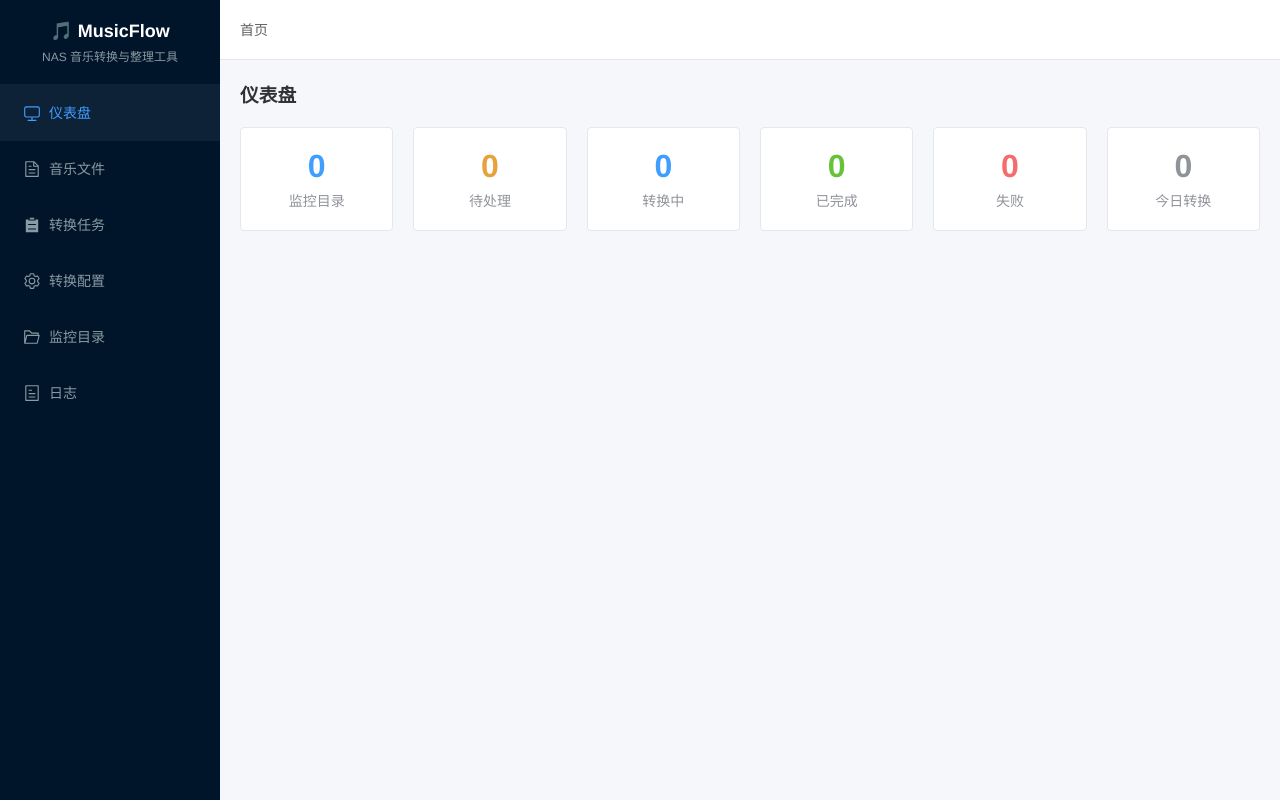
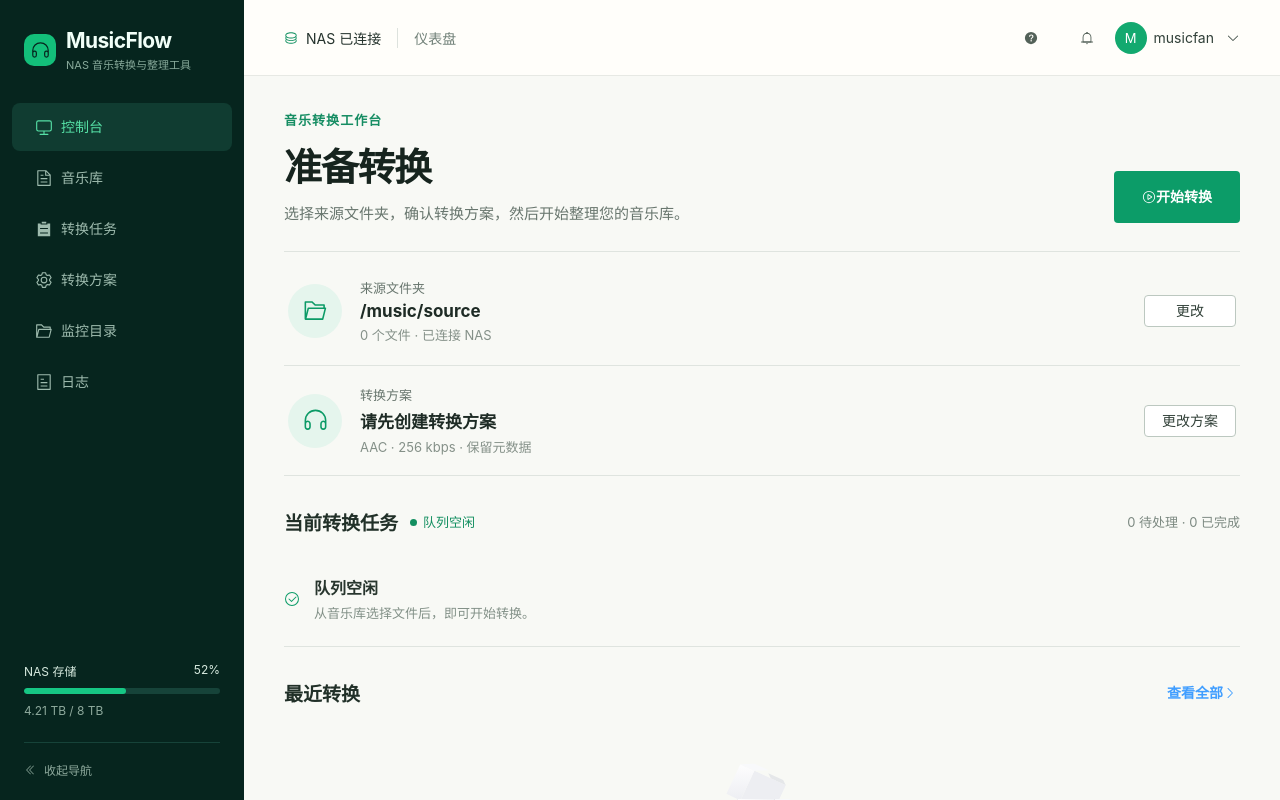
Before and after one commit to RedAnanas/MusicFlow, a Vue app in the folder frontend/: page / in a window 1280 px wide. Built offline with nearby package versions, Linux system fonts and the light colour scheme; no server answers.

Commit message:
feat: 重构前端控制台设计

```diff
--- a/frontend/src/App.vue
+++ b/frontend/src/App.vue
@@ -1,142 +1,40 @@
 <script setup lang="ts">
-import { RouterView } from 'vue-router'
+import { computed } from 'vue'
+import { RouterView, useRoute } from 'vue-router'
+
+const route = useRoute()
+const pageTitle = computed(() => ({ '/': '仪表盘', '/files': '音乐库', '/tasks': '转换任务', '/profiles': '转换方案', '/watch-folders': '监控目录', '/logs': '日志' }[route.path] || 'MusicFlow'))
 </script>
 
 <template>
   <el-container class="app-container">
-    <!-- 侧边栏 -->
-    <el-aside width="220px" class="app-aside">
-      <div class="logo">
-        <h2>🎵 MusicFlow</h2>
-        <p>NAS 音乐转换与整理工具</p>
-      </div>
-      <el-menu
-        :default-active="$route.path"
-        router
-        class="aside-menu"
-      >
-        <el-menu-item index="/">
-          <el-icon><Monitor /></el-icon>
-          <span>仪表盘</span>
-        </el-menu-item>
-        <el-menu-item index="/files">
-          <el-icon><Document /></el-icon>
-          <span>音乐文件</span>
-        </el-menu-item>
-        <el-menu-item index="/tasks">
-          <el-icon><List /></el-icon>
-          <span>转换任务</span>
-        </el-menu-item>
-        <el-menu-item index="/profiles">
-          <el-icon><Setting /></el-icon>
-          <span>转换配置</span>
-        </el-menu-item>
-        <el-menu-item index="/watch-folders">
-          <el-icon><FolderOpened /></el-icon>
-          <span>监控目录</span>
-        </el-menu-item>
-        <el-menu-item index="/logs">
-          <el-icon><Tickets /></el-icon>
-          <span>日志</span>
-        </el-menu-item>
+    <el-aside width="244px" class="app-aside">
+      <div class="logo"><div class="logo-mark"><el-icon><Headset /></el-icon></div><div><h1>MusicFlow</h1><p>NAS 音乐转换与整理工具</p></div></div>
+      <el-menu :default-active="$route.path" router class="aside-menu">
+        <el-menu-item index="/"><el-icon><Monitor /></el-icon><span>控制台</span></el-menu-item>
+        <el-menu-item index="/files"><el-icon><Document /></el-icon><span>音乐库</span></el-menu-item>
+        <el-menu-item index="/tasks"><el-icon><List /></el-icon><span>转换任务</span></el-menu-item>
+        <el-menu-item index="/profiles"><el-icon><Setting /></el-icon><span>转换方案</span></el-menu-item>
+        <el-menu-item index="/watch-folders"><el-icon><FolderOpened /></el-icon><span>监控目录</span></el-menu-item>
+        <el-menu-item index="/logs"><el-icon><Tickets /></el-icon><span>日志</span></el-menu-item>
       </el-menu>
+      <div class="aside-footer"><div class="storage-title"><span>NAS 存储</span><span>52%</span></div><el-progress :percentage="52" :show-text="false" :stroke-width="6" /><p>4.21 TB / 8 TB</p><div class="collapse-hint"><el-icon><DArrowLeft /></el-icon>收起导航</div></div>
     </el-aside>
-
-    <!-- 主内容区 -->
     <el-container class="main-container">
-      <el-header class="app-header">
-        <el-breadcrumb separator="/">
-          <el-breadcrumb-item :to="{ path: '/' }">首页</el-breadcrumb-item>
-        </el-breadcrumb>
-      </el-header>
-
-      <el-main class="app-main">
-        <RouterView />
-      </el-main>
+      <el-header class="app-header"><div class="header-status"><el-icon><Coin /></el-icon><span>NAS 已连接</span></div><div class="header-divider"></div><div class="header-title">{{ pageTitle }}</div><div class="header-actions"><el-button text circle aria-label="帮助"><el-icon><QuestionFilled /></el-icon></el-button><el-button text circle aria-label="通知"><el-icon><Bell /></el-icon></el-button><el-avatar :size="32">M</el-avatar><span class="user-name">musicfan</span><el-icon><ArrowDown /></el-icon></div></el-header>
+      <el-main class="app-main"><RouterView /></el-main>
     </el-container>
   </el-container>
 </template>
 
 <style>
-* {
-  margin: 0;
-  padding: 0;
-  box-sizing: border-box;
-}
-
-html, body {
-  height: 100%;
-  font-family: 'Helvetica Neue', Helvetica, 'PingFang SC', 'Hiragino Sans GB',
-    'Microsoft YaHei', Arial, sans-serif;
-}
-
-#app {
-  height: 100%;
-}
-
-.app-container {
-  height: 100vh;
-}
-
-.app-aside {
-  background-color: #001529;
-  color: #fff;
-}
-
-.logo {
-  padding: 20px;
-  text-align: center;
-  border-bottom: 1px solid #0d2137;
-}
-
-.logo h2 {
-  font-size: 18px;
-  margin-bottom: 5px;
-}
-
-.logo p {
-  font-size: 12px;
-  color: #889aa4;
-}
-
-.aside-menu {
-  border: none;
-  background-color: #001529;
-}
-
-.aside-menu .el-menu-item {
-  color: #889aa4 !important;
-  background-color: transparent !important;
-}
-
-.aside-menu .el-menu-item:hover {
-  background-color: #0d2137 !important;
-  color: #fff !important;
-}
-
-.aside-menu .el-menu-item.is-active {
-  color: #409eff !important;
-  background-color: #0d2137 !important;
-}
-
-.aside-menu .el-menu-item:active {
-  background-color: #0d2137 !important;
-}
-
-.main-container {
-  flex-direction: column;
-}
-
-.app-header {
-  background-color: #fff;
-  border-bottom: 1px solid #e6e6e6;
-  display: flex;
-  align-items: center;
-  padding: 0 20px;
-}
-
-.app-main {
-  background-color: #f5f7fa;
-  padding: 20px;
-}
+* { margin: 0; padding: 0; box-sizing: border-box; }
+html, body { height: 100%; font-family: Inter, 'PingFang SC', 'Hiragino Sans GB', 'Microsoft YaHei', Arial, sans-serif; }
+#app, .app-container { height: 100%; }
+.app-aside { position: relative; display: flex; flex-direction: column; background: #06251e; color: #fff; }
+.logo { display: flex; align-items: center; gap: 10px; padding: 28px 24px 24px; }.logo-mark { display: grid; width: 32px; height: 32px; place-items: center; border-radius: 10px; background: #13bf7a; color: #06251e; font-size: 19px; }.logo h1 { margin: 0 0 3px; color: #f1fff8; font-size: 21px; letter-spacing: -.6px; }.logo p { color: #88aa9b; font-size: 11px; }
+.aside-menu { flex: 1; padding: 4px 12px; border: none; background: transparent; }.aside-menu .el-menu-item { height: 48px; margin: 3px 0; border-radius: 8px; color: #9ebbae !important; background: transparent !important; }.aside-menu .el-menu-item:hover, .aside-menu .el-menu-item:active, .aside-menu .el-menu-item.is-active { background: #103c31 !important; }.aside-menu .el-menu-item:hover { color: #fff !important; }.aside-menu .el-menu-item.is-active { color: #56e0a6 !important; }
+.aside-footer { padding: 20px 24px 22px; color: #8da99c; font-size: 12px; }.storage-title { display: flex; justify-content: space-between; margin-bottom: 9px; color: #d7eadf; }.aside-footer .el-progress-bar__outer { background: #164339; }.aside-footer .el-progress-bar__inner { background: #16c784; }.aside-footer p { margin: 9px 0 24px; }.collapse-hint { display: flex; gap: 8px; align-items: center; padding-top: 18px; border-top: 1px solid #164339; }
+.main-container { flex-direction: column; }.app-header { display: flex; gap: 16px; align-items: center; height: 76px; padding: 0 40px; background: #fffefa; border-bottom: 1px solid #e7e9e4; }.app-main { padding: 0 40px 44px; background: #f8f9f5; }.header-status { display: flex; gap: 8px; align-items: center; color: #25332d; font-size: 14px; }.header-status .el-icon { color: #179365; }.header-divider { width: 1px; height: 20px; background: #dde2dd; }.header-title { color: #718078; font-size: 14px; }.header-actions { display: flex; gap: 12px; align-items: center; margin-left: auto; color: #314039; font-size: 14px; }.header-actions .el-button { color: #536158; }.header-actions .el-avatar { background: #13a96f; color: #fff; font-size: 13px; }.user-name { margin-left: -5px; }
+@media (max-width: 900px) { .app-aside { width: 72px !important; }.logo { justify-content: center; padding: 22px 12px; }.logo > div:last-child, .aside-menu span, .aside-footer, .header-title, .user-name, .header-divider { display: none; }.aside-menu { padding: 4px 8px; }.aside-menu .el-menu-item { justify-content: center; padding: 0 !important; }.app-header, .app-main { padding-left: 24px; padding-right: 24px; } }
 </style>
--- a/frontend/src/views/Dashboard.vue
+++ b/frontend/src/views/Dashboard.vue
@@ -1,203 +1,39 @@
 <script setup lang="ts">
-import { onMounted, ref } from 'vue'
+import { computed, onMounted } from 'vue'
+import { useRouter } from 'vue-router'
 import { useAppStore } from '../stores/app'
 
 const store = useAppStore()
-
-const stats = ref({
-  watchFolders: 0,
-  pending: 0,
-  converting: 0,
-  completed: 0,
-  failed: 0,
-  todayConverted: 0,
-})
-
-const currentTask = ref<{
-  filename: string
-  progress: number
-  codec: string
-  bitrate: string
-  eta: string
-} | null>(null)
-
-onMounted(async () => {
-  await Promise.all([
-    store.fetchFiles(),
-    store.fetchTasks(),
-    store.fetchWatchFolders(),
-  ])
-
-  // 计算统计数据
-  stats.value.watchFolders = store.watchFolders.length
-  stats.value.pending = store.tasks.filter(task => task.status === 'waiting').length
-  stats.value.converting = store.tasks.filter(task => task.status === 'converting').length
-  stats.value.completed = store.tasks.filter(task => task.status === 'success').length
-  stats.value.failed = store.tasks.filter(task => task.status === 'failed').length
-
-  // 获取当前转换任务
-  const activeTask = store.tasks.find(t => t.status === 'converting')
-  if (activeTask) {
-    currentTask.value = {
-      filename: activeTask.sourceFile.split('/').pop() || '',
-      progress: activeTask.progress || 0,
-      codec: 'AAC',
-      bitrate: '256kbps',
-      eta: '12秒',
-    }
-  }
-})
+const router = useRouter()
+const currentTask = computed(() => store.tasks.find(task => task.status === 'converting'))
+const waitingTasks = computed(() => store.tasks.filter(task => task.status === 'waiting').length)
+const completedTasks = computed(() => store.tasks.filter(task => task.status === 'success').length)
+const recentTasks = computed(() => store.tasks.filter(task => ['success', 'converting', 'waiting'].includes(task.status)).slice(0, 4))
+const fileName = (path?: string) => path?.split('/').pop() || '--'
+const taskStatus = (status: string) => ({ success: '已完成', converting: '转换中', waiting: '等待中' }[status] || status)
+const formatTime = (time?: string) => time ? new Date(time).toLocaleString('zh-CN', { hour: '2-digit', minute: '2-digit' }) : '刚刚'
+onMounted(() => Promise.all([store.fetchFiles(), store.fetchTasks(), store.fetchProfiles(), store.fetchWatchFolders()]))
 </script>
 
 <template>
   <div class="dashboard">
-    <h1>仪表盘</h1>
-
-    <!-- 统计卡片 -->
-    <el-row :gutter="20" class="stats-row">
-      <el-col :span="4">
-        <el-card shadow="hover" class="stat-card">
-          <div class="stat-value">{{ stats.watchFolders }}</div>
-          <div class="stat-label">监控目录</div>
-        </el-card>
-      </el-col>
-      <el-col :span="4">
-        <el-card shadow="hover" class="stat-card pending">
-          <div class="stat-value">{{ stats.pending }}</div>
-          <div class="stat-label">待处理</div>
-        </el-card>
-      </el-col>
-      <el-col :span="4">
-        <el-card shadow="hover" class="stat-card converting">
-          <div class="stat-value">{{ stats.converting }}</div>
-          <div class="stat-label">转换中</div>
-        </el-card>
-      </el-col>
-      <el-col :span="4">
-        <el-card shadow="hover" class="stat-card completed">
-          <div class="stat-value">{{ stats.completed }}</div>
-          <div class="stat-label">已完成</div>
-        </el-card>
-      </el-col>
-      <el-col :span="4">
-        <el-card shadow="hover" class="stat-card failed">
-          <div class="stat-value">{{ stats.failed }}</div>
-          <div class="stat-label">失败</div>
-        </el-card>
-      </el-col>
-      <el-col :span="4">
-        <el-card shadow="hover" class="stat-card today">
-          <div class="stat-value">{{ stats.todayConverted }}</div>
-          <div class="stat-label">今日转换</div>
-        </el-card>
-      </el-col>
-    </el-row>
-
-    <!-- 当前任务 -->
-    <el-card v-if="currentTask" class="current-task-card">
-      <template #header>
-        <div class="card-header">
-          <span>当前任务</span>
-        </div>
-      </template>
-
-      <div class="current-task">
-        <div class="task-info">
-          <h3>{{ currentTask.filename }}</h3>
-          <p>{{ currentTask.codec }} {{ currentTask.bitrate }}</p>
-          <p>预计剩余 {{ currentTask.eta }}</p>
-        </div>
-        <el-progress
-          :percentage="currentTask.progress"
-          :status="currentTask.progress === 100 ? 'success' : ''"
-          :stroke-width="20"
-          class="task-progress"
-        />
-      </div>
-    </el-card>
-
+    <section class="dashboard-intro"><div><p class="eyebrow">音乐转换工作台</p><h1>准备转换</h1><p>选择来源文件夹，确认转换方案，然后开始整理您的音乐库。</p></div><el-button type="primary" size="large" @click="router.push('/files')"><el-icon><VideoPlay /></el-icon>开始转换</el-button></section>
+    <section class="setup-list">
+      <div class="setup-row"><div class="setup-icon"><el-icon><FolderOpened /></el-icon></div><div class="setup-content"><span>来源文件夹</span><strong>{{ store.settings.musicSourceDir }}</strong><small>{{ store.files.length }} 个文件 · 已连接 NAS</small></div><el-button plain @click="router.push('/files')">更改</el-button></div>
+      <div class="setup-row"><div class="setup-icon"><el-icon><Headset /></el-icon></div><div class="setup-content"><span>转换方案</span><strong>{{ store.profiles[0]?.name || '请先创建转换方案' }}</strong><small>{{ store.profiles[0]?.codec || 'AAC' }} · {{ store.profiles[0]?.bitrate ? `${store.profiles[0].bitrate / 1000} kbps` : '256 kbps' }} · 保留元数据</small></div><el-button plain @click="router.push('/profiles')">更改方案</el-button></div>
+    </section>
+    <section class="activity-heading"><div><h2>当前转换任务</h2><span class="live-dot">{{ currentTask ? '转换中' : '队列空闲' }}</span></div><div class="activity-summary">{{ waitingTasks }} 待处理 · {{ completedTasks }} 已完成</div></section>
+    <section v-if="currentTask" class="active-task"><div class="track-art"><el-icon><Headset /></el-icon></div><div class="active-file"><strong>{{ fileName(currentTask.source_file) }}</strong><span>{{ currentTask.source_file }}</span><small>{{ currentTask.profile_id }} · 正在处理</small></div><b class="progress-number">{{ currentTask.progress || 0 }}%</b><div class="progress-block"><el-progress :percentage="currentTask.progress || 0" :show-text="false" :stroke-width="10" /><span>正在转换 · 输出至 {{ currentTask.output_file || '默认输出目录' }}</span></div></section>
+    <section v-else class="empty-task"><el-icon><CircleCheck /></el-icon><div><strong>队列空闲</strong><span>从音乐库选择文件后，即可开始转换。</span></div></section>
+    <section class="recent-section"><div class="recent-heading"><h2>最近转换</h2><el-button link type="primary" @click="router.push('/tasks')">查看全部<el-icon><ArrowRight /></el-icon></el-button></div><div v-if="recentTasks.length" class="recent-table"><div class="recent-row recent-label"><span>文件名</span><span>来源</span><span>状态</span><span>时间</span></div><div v-for="task in recentTasks" :key="task.id" class="recent-row"><strong>{{ fileName(task.source_file) }}</strong><span>{{ task.source_file }}</span><el-tag :type="task.status === 'success' ? 'success' : task.status === 'converting' ? 'primary' : 'warning'" effect="plain">{{ taskStatus(task.status) }}</el-tag><span>{{ formatTime(task.end_time || task.start_time) }}</span></div></div><el-empty v-else description="暂无转换记录" :image-size="72" /></section>
   </div>
 </template>
 
 <style scoped>
-.dashboard {
-  padding: 0;
-}
-
-h1 {
-  margin-bottom: 20px;
-  color: #303133;
-}
-
-.stats-row {
-  margin-bottom: 20px;
-}
-
-.stat-card {
-  text-align: center;
-}
-
-.stat-value {
-  font-size: 32px;
-  font-weight: bold;
-  color: #409eff;
-  margin-bottom: 5px;
-}
-
-.stat-card.pending .stat-value {
-  color: #e6a23c;
-}
-
-.stat-card.converting .stat-value {
-  color: #409eff;
-}
-
-.stat-card.completed .stat-value {
-  color: #67c23a;
-}
-
-.stat-card.failed .stat-value {
-  color: #f56c6c;
-}
-
-.stat-card.today .stat-value {
-  color: #909399;
-}
-
-.stat-label {
-  font-size: 14px;
-  color: #909399;
-}
-
-.current-task-card {
-  margin-bottom: 20px;
-}
-
-.card-header {
-  display: flex;
-  justify-content: space-between;
-  align-items: center;
-  font-weight: bold;
-}
-
-.current-task {
-  display: flex;
-  flex-direction: column;
-  gap: 15px;
-}
-
-.task-info h3 {
-  margin-bottom: 5px;
-  color: #303133;
-}
-
-.task-info p {
-  color: #909399;
-  font-size: 14px;
-}
-
-.task-progress {
-  width: 100%;
-}
-
+.dashboard { max-width: 1280px; margin: 0 auto; }.dashboard-intro { display: flex; justify-content: space-between; gap: 24px; align-items: flex-end; padding: 34px 0 28px; border-bottom: 1px solid #dfe4df; }.eyebrow { margin-bottom: 8px; color: #168d63; font-size: 13px; font-weight: 600; letter-spacing: .08em; }h1 { margin: 0 0 10px; color: #16241e; font-size: 38px; letter-spacing: -1.3px; }.dashboard-intro p:last-child { color: #68766e; font-size: 15px; }.dashboard-intro .el-button { height: 52px; padding: 0 28px; border: 0; background: #0c9c68; font-weight: 600; }
+.setup-list { margin-top: 4px; }.setup-row { display: flex; gap: 18px; align-items: center; min-height: 110px; padding: 18px 4px; border-bottom: 1px solid #dfe4df; }.setup-icon { display: grid; width: 54px; height: 54px; flex: 0 0 54px; place-items: center; border-radius: 50%; background: #e5f5ed; color: #0b9a66; font-size: 25px; }.setup-content { display: flex; flex: 1; min-width: 0; flex-direction: column; gap: 4px; }.setup-content span { color: #68766e; font-size: 13px; }.setup-content strong { overflow: hidden; color: #1e2b25; font-size: 17px; text-overflow: ellipsis; white-space: nowrap; }.setup-content small { color: #849088; font-size: 13px; }.setup-row .el-button { min-width: 92px; border-color: #bcc8c0; color: #324139; }
+.activity-heading, .recent-heading { display: flex; justify-content: space-between; align-items: center; margin-top: 32px; }.activity-heading > div:first-child { display: flex; gap: 12px; align-items: center; }h2 { margin: 0; color: #213028; font-size: 19px; }.live-dot { color: #138f60; font-size: 13px; }.live-dot::before { display: inline-block; width: 7px; height: 7px; margin-right: 6px; border-radius: 50%; background: currentColor; content: ''; vertical-align: 1px; }.activity-summary { color: #7c8981; font-size: 13px; }
+.active-task { display: grid; grid-template-columns: 62px minmax(220px, 1.2fr) auto minmax(240px, 1fr); gap: 18px; align-items: center; margin-top: 16px; padding: 20px 0 24px; border-bottom: 1px solid #dfe4df; }.track-art { display: grid; width: 62px; height: 62px; place-items: center; border-radius: 10px; background: #123f34; color: #70e5ba; font-size: 29px; }.active-file { display: flex; min-width: 0; flex-direction: column; gap: 5px; }.active-file strong { color: #233129; font-size: 16px; }.active-file span { overflow: hidden; color: #738078; font-size: 13px; text-overflow: ellipsis; white-space: nowrap; }.active-file small, .progress-block span { color: #89958e; font-size: 12px; }.progress-number { color: #0b9d68; font-size: 25px; }.progress-block { display: flex; flex-direction: column; gap: 9px; }.progress-block :deep(.el-progress-bar__outer) { background: #e1e8e2; }.progress-block :deep(.el-progress-bar__inner) { background: #0ca46d; }.empty-task { display: flex; gap: 14px; align-items: center; margin-top: 16px; padding: 24px 0; border-bottom: 1px solid #dfe4df; color: #0c9c68; }.empty-task div { display: flex; flex-direction: column; gap: 4px; }.empty-task strong { color: #28362e; }.empty-task span { color: #829087; font-size: 13px; }
+.recent-section { padding-bottom: 30px; }.recent-heading { margin-bottom: 12px; }.recent-heading .el-button { gap: 4px; font-weight: 600; }.recent-table { border-top: 1px solid #dfe4df; }.recent-row { display: grid; grid-template-columns: 1.1fr 1.6fr .55fr .55fr; gap: 20px; align-items: center; min-height: 62px; border-bottom: 1px solid #e6ebe7; color: #617068; font-size: 13px; }.recent-row > span, .recent-row strong { overflow: hidden; text-overflow: ellipsis; white-space: nowrap; }.recent-row strong { color: #26342c; font-size: 14px; }.recent-label { min-height: 42px; color: #829087; font-size: 12px; }
+@media (max-width: 760px) { .dashboard-intro { align-items: flex-start; flex-direction: column; }.dashboard-intro .el-button { width: 100%; }.active-task { grid-template-columns: 54px 1fr; }.track-art { width: 54px; height: 54px; }.progress-number, .progress-block { grid-column: 2; }.recent-row { grid-template-columns: 1fr .7fr; gap: 6px; padding: 12px 0; }.recent-row > :nth-child(2), .recent-label > :nth-child(2) { display: none; }.recent-row .el-tag { justify-self: start; } }
 </style>
```
Also changed, not shown: frontend/src/types/index.ts (+5 -5 lines).
